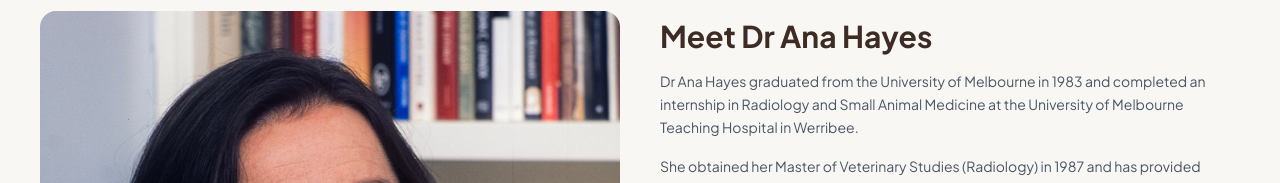
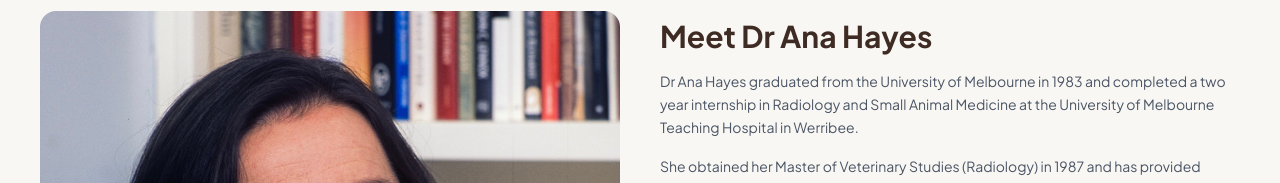
Before and after one commit to CodedBeats/Hayes_Hip_and_Elbow_Scoring, a Next.js app: page / in a window 1280 px wide. Shown: the part 769-952 px from the top of the page. Built offline with nearby package versions, Linux system fonts and the light colour scheme; no server answers.

Commit message:
fix: wording update from last email feedback

```diff
--- a/app/(main)/page.tsx
+++ b/app/(main)/page.tsx
@@ -99,8 +99,7 @@ const Home = () => {
             <ImageTextSection image={{ src: "/images/Ana portrait.jpg", alt: "Dr Ana Hayes" }} imagePosition="left">
                 <h2 className="text-3xl font-bold text-brand-brown">Meet Dr Ana Hayes</h2>
                 <p className="text-sm text-gray-600 leading-relaxed">
-                    Dr Ana Hayes graduated from the University of Melbourne in 1983 and completed an internship in
-                    Radiology and Small Animal Medicine at the University of Melbourne Teaching Hospital in Werribee.
+                    Dr Ana Hayes graduated from the University of Melbourne in 1983 and completed a two year internship in Radiology and Small Animal Medicine at the University of Melbourne Teaching Hospital in Werribee.
                 </p>
                 <p className="text-sm text-gray-600 leading-relaxed">
                     She obtained her Master of Veterinary Studies (Radiology) in 1987 and has provided radiology
```
